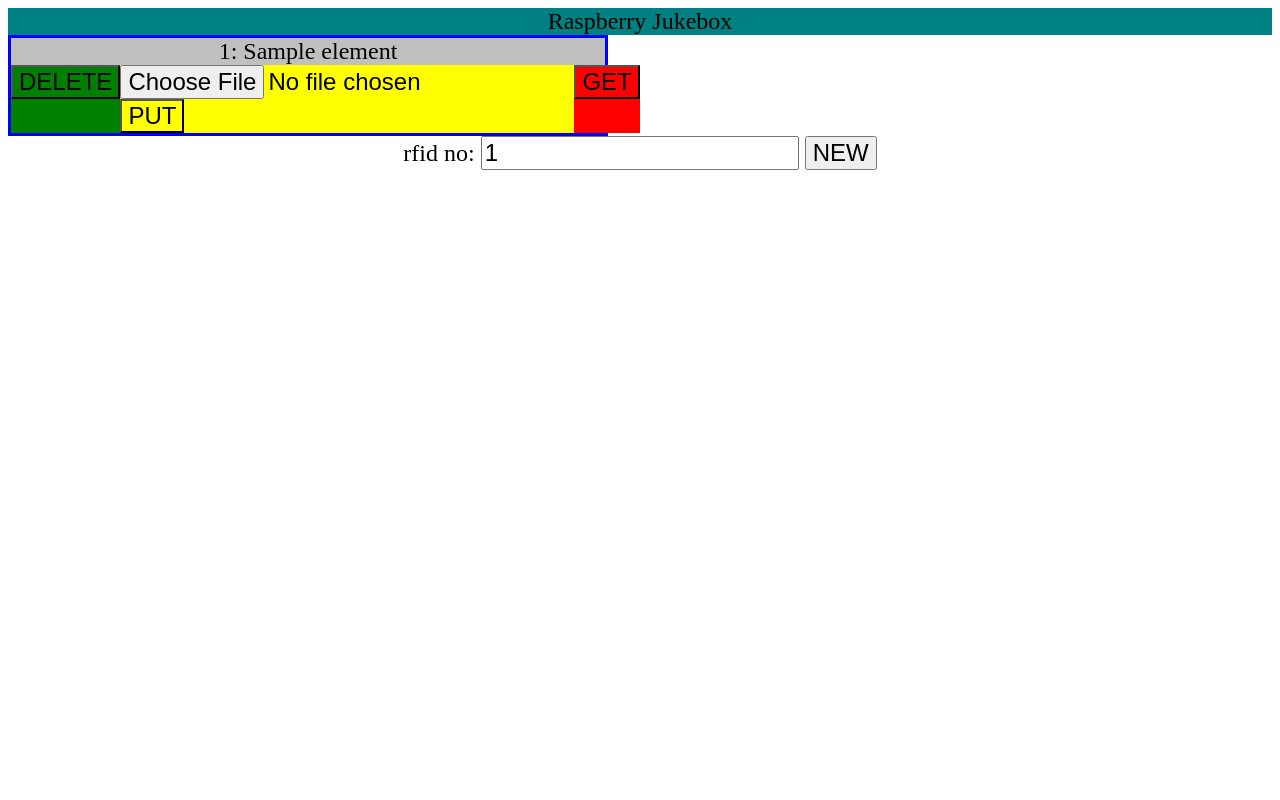
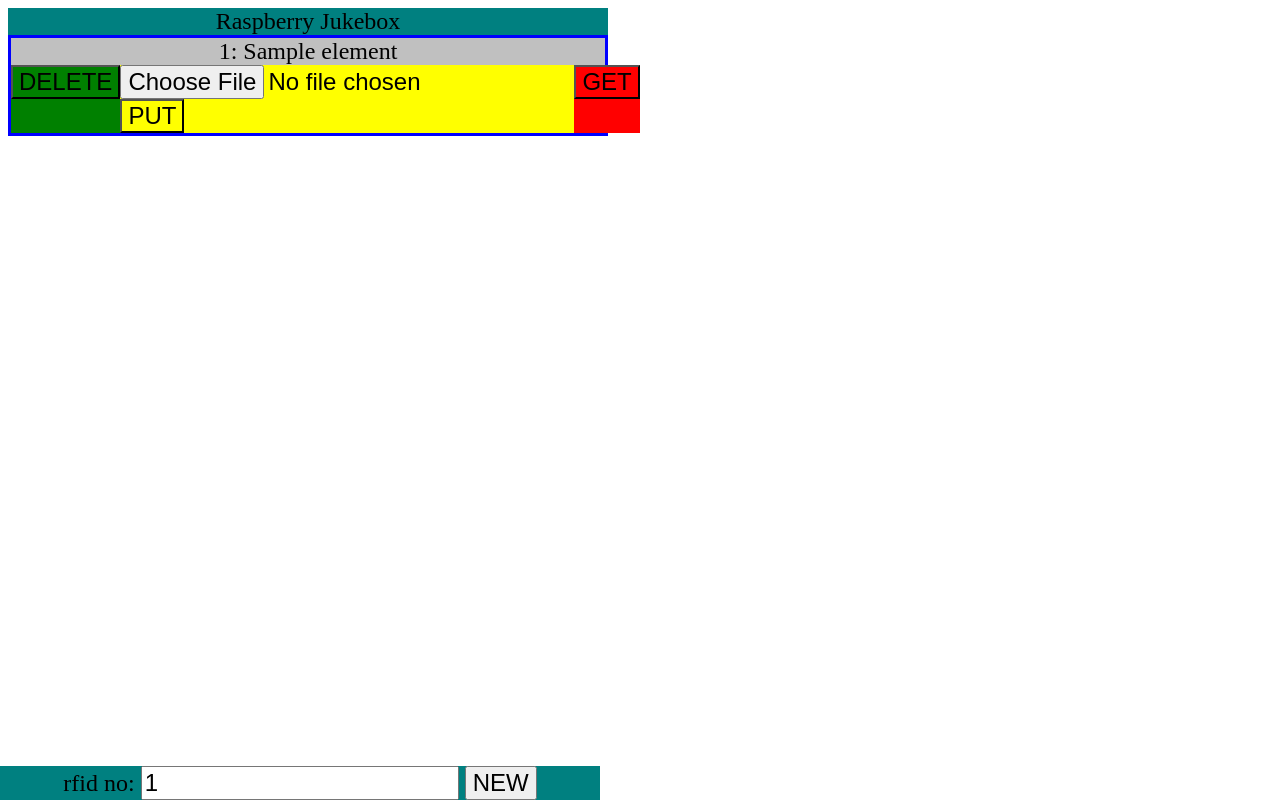
Before and after one commit to inttex/rpi_jukebox, a Flask app: template rpi_jukebox/api/templates/index.html in a window 1280 px wide. Run offline with Flask 2, Linux system fonts and the light colour scheme; the template is opened without the code that fills it: most values are stand-ins (such as "Sample title", 1, 10 or a date in 2020); parts of the project's set-up code (start-up, migrations or seed data) failed here and were passed over.

Commit message:
fixed footer

```diff
--- a/rpi_jukebox/api/static/style.css
+++ b/rpi_jukebox/api/static/style.css
@@ -65,6 +65,20 @@
 header
 {
 	position: sticky;
-	top: 0 ;
+	top: 0;
 	background-color: teal;
+	max-width: 600px;
 }
+footer
+{
+	position: fixed;
+	background-color: teal;
+	left: 0;
+	bottom: 0;
+	width: 100%;
+	max-width: 600px;
+}
+body
+{
+	padding-bottom: 40px;
+}
```
